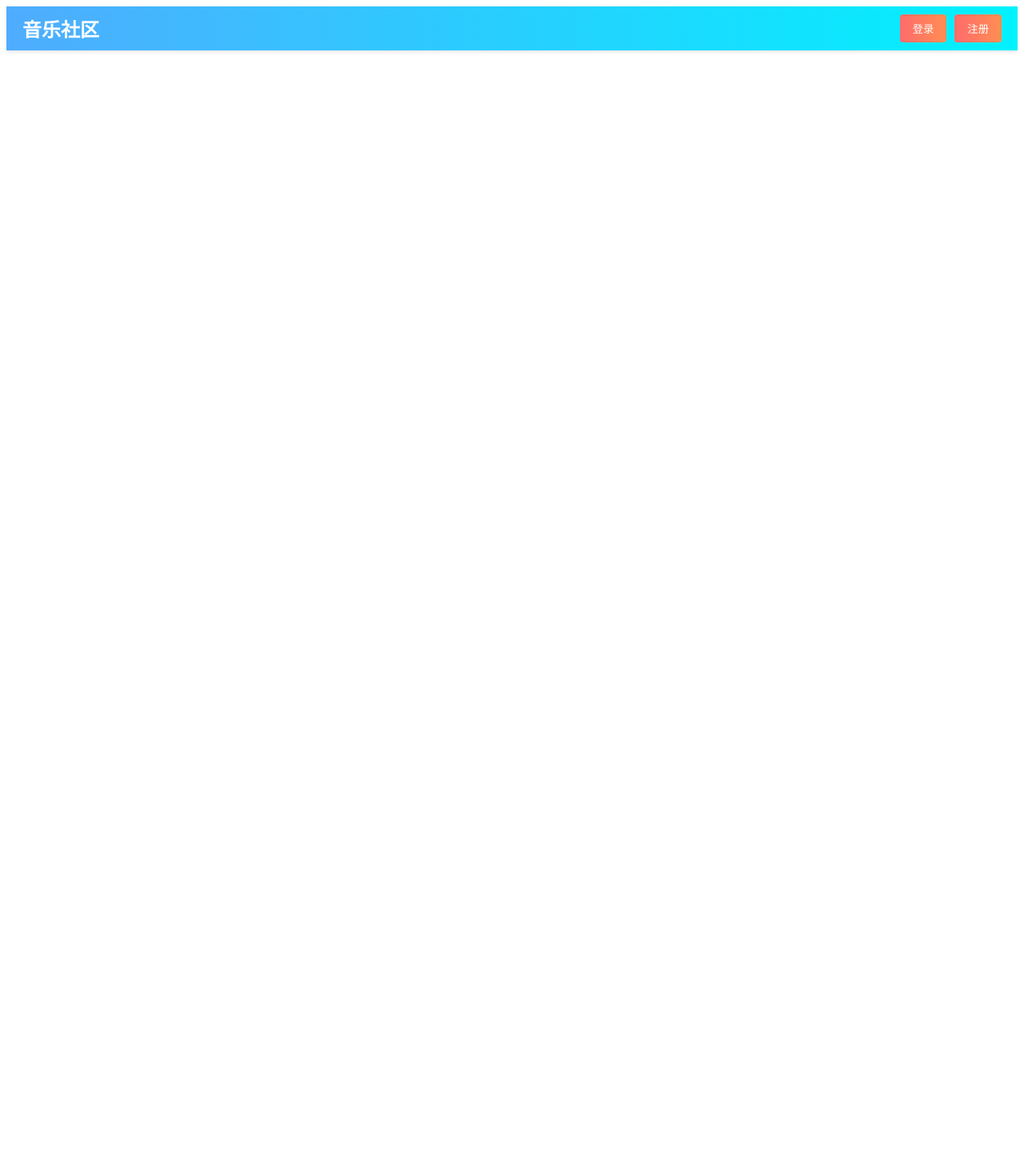
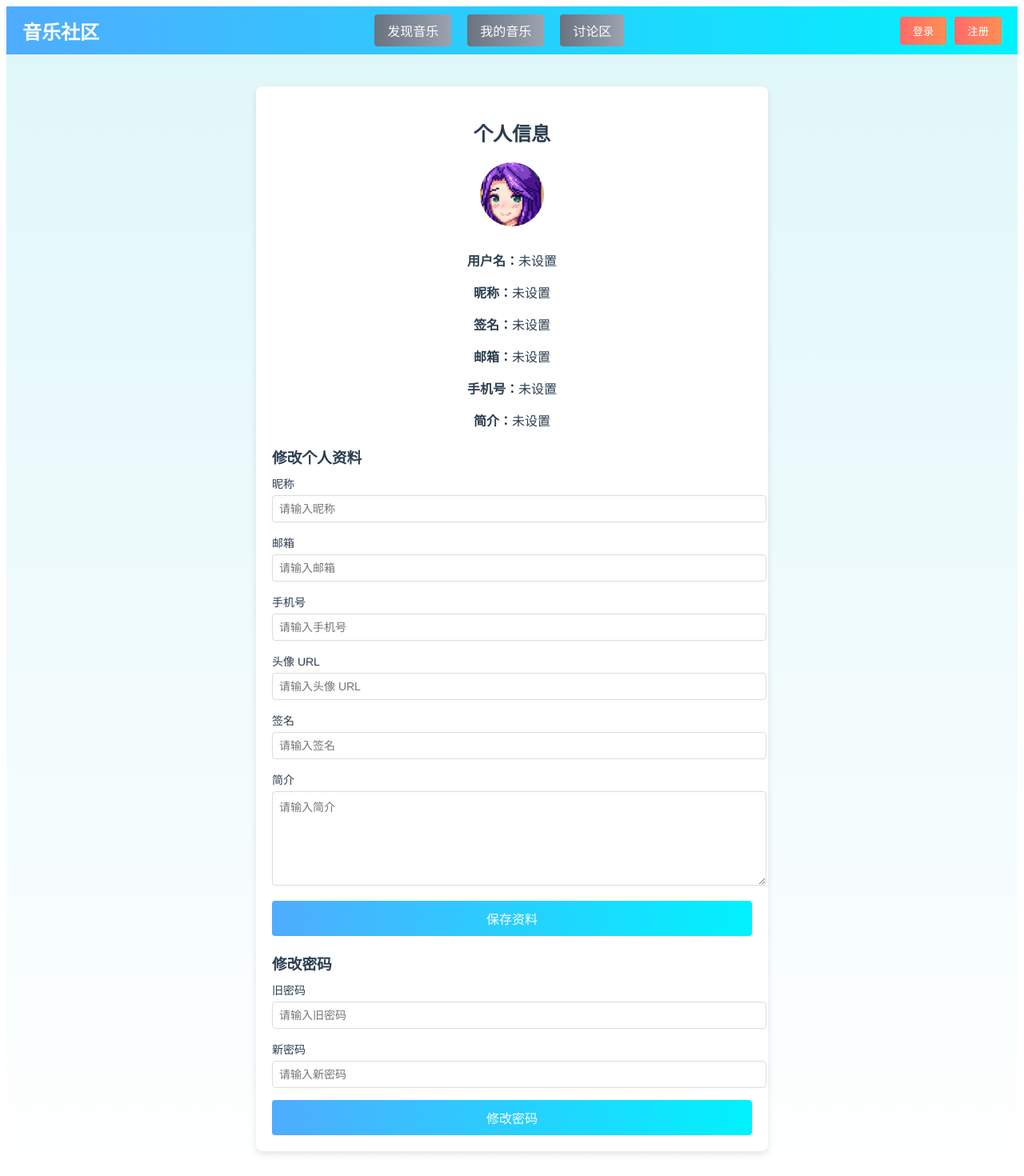
Before and after one commit to Nanami131/Shining-music, a Vue app in the folder shining-ui/: page /profile in a window 1280 px wide. Before the commit this address had no page. Shown: the top 1470 px of the page at 80% size. Before the commit the page ends 800 px from the top, so only its background shows below. Built offline with nearby package versions, Linux system fonts and the light colour scheme; no server answers.

Commit message:
更新前端，提供基本功能

```diff
--- a/shining-ui/src/components/Header.vue
+++ b/shining-ui/src/components/Header.vue
@@ -1,8 +1,19 @@
 <template>
   <div class="header">
     <div class="logo">音乐社区</div>
+    <div class="nav">
+      <span class="nav-item" @click="goToDiscover">发现音乐</span>
+      <span class="nav-item" @click="goToMyMusic">我的音乐</span>
+      <span class="nav-item" @click="goToForum">讨论区</span>
+    </div>
     <div class="actions">
       <template v-if="isLoggedIn">
+        <img
+            :src="userBase.avatarUrl || defaultAvatar"
+            class="avatar"
+            @click="goToProfile"
+            alt="用户头像"
+        />
         <span class="nickname">{{ userBase.nickName || '用户' }}</span>
         <button class="btn" @click="handleLogout">退出</button>
       </template>
@@ -16,6 +27,7 @@
 
 <script>
 import userApi from '@/api/user';
+import defaultAvatar from '@/assets/default-avatar.png'; // 默认头像
 
 export default {
   name: 'Header',
@@ -23,6 +35,7 @@ export default {
     return {
       userBase: JSON.parse(localStorage.getItem('userBase') || '{}'),
       isLoggedIn: !!localStorage.getItem('token'),
+      defaultAvatar, // 默认头像路径
     };
   },
   watch: {
@@ -31,9 +44,7 @@ export default {
     },
   },
   created() {
-    // 初始加载时检查状态
     this.updateLoginState();
-    // 监听 storage 事件
     window.addEventListener('storage', this.updateLoginState);
   },
   beforeDestroy() {
@@ -49,6 +60,18 @@ export default {
     },
     goToRegister() {
       this.$router.push('/register');
+    },
+    goToProfile() {
+      this.$router.push('/profile');
+    },
+    goToDiscover() {
+      // 占位，无效点击
+    },
+    goToMyMusic() {
+      // 占位，无效点击
+    },
+    goToForum() {
+      // 占位，无效点击
     },
     async handleLogout() {
       try {
@@ -87,10 +110,32 @@ export default {
   font-size: 24px;
   font-weight: bold;
 }
+.nav {
+  display: flex;
+  gap: 20px;
+}
+.nav-item {
+  font-size: 16px;
+  cursor: pointer;
+  padding: 8px 16px;
+  background: linear-gradient(to right, #6b7280, #9ca3af); /* 灰色渐变 */
+  border-radius: 4px;
+  transition: transform 0.2s;
+}
+.nav-item:hover {
+  transform: scale(1.05);
+}
 .actions {
   display: flex;
   gap: 10px;
   align-items: center;
+}
+.avatar {
+  width: 32px;
+  height: 32px;
+  border-radius: 50%;
+  object-fit: cover;
+  cursor: pointer;
 }
 .nickname {
   font-size: 16px;
--- a/shining-ui/src/router/index.js
+++ b/shining-ui/src/router/index.js
@@ -1,6 +1,8 @@
 import { createRouter, createWebHistory } from 'vue-router';
 import ShiningHome from '../views/ShiningHome.vue';
 import Login from '../views/Login.vue';
+import Register from '../views/Register.vue';
+import Profile from '../views/Profile.vue';
 
 const routes = [
     {
@@ -16,7 +18,12 @@ const routes = [
     {
         path: '/register',
         name: 'register',
-        component: () => import('../views/Register.vue'), // 占位，待实现
+        component: Register,
+    },
+    {
+        path: '/profile',
+        name: 'profile',
+        component: Profile,
     },
 ];
 
--- /dev/null
+++ b/shining-ui/src/views/Profile.vue
@@ -0,0 +1,209 @@
+<template>
+  <div class="profile-container">
+    <div class="profile-box">
+      <h2>个人信息</h2>
+      <div class="profile-info">
+        <img :src="userDetails.avatarUrl || defaultAvatar" class="avatar" alt="用户头像" />
+        <p><strong>用户名：</strong>{{ userDetails.username || '未设置' }}</p>
+        <p><strong>昵称：</strong>{{ userDetails.nickName || '未设置' }}</p>
+        <p><strong>签名：</strong>{{ userDetails.signature || '未设置' }}</p>
+        <p><strong>邮箱：</strong>{{ userDetails.email || '未设置' }}</p>
+        <p><strong>手机号：</strong>{{ userDetails.phone || '未设置' }}</p>
+        <p><strong>简介：</strong>{{ userDetails.profile || '未设置' }}</p>
+      </div>
+
+      <h3>修改个人资料</h3>
+      <form @submit.prevent="handleUpdateProfile">
+        <div class="form-item">
+          <label>昵称</label>
+          <input v-model="profileForm.nickName" placeholder="请输入昵称" />
+        </div>
+        <div class="form-item">
+          <label>邮箱</label>
+          <input v-model="profileForm.email" type="email" placeholder="请输入邮箱" />
+        </div>
+        <div class="form-item">
+          <label>手机号</label>
+          <input v-model="profileForm.phone" type="tel" placeholder="请输入手机号" />
+        </div>
+        <div class="form-item">
+          <label>头像 URL</label>
+          <input v-model="profileForm.avatarUrl" placeholder="请输入头像 URL" />
+        </div>
+        <div class="form-item">
+          <label>签名</label>
+          <input v-model="profileForm.signature" placeholder="请输入签名" />
+        </div>
+        <div class="form-item">
+          <label>简介</label>
+          <textarea v-model="profileForm.profile" placeholder="请输入简介"></textarea>
+        </div>
+        <button type="submit" class="submit-btn">保存资料</button>
+      </form>
+
+      <h3>修改密码</h3>
+      <form @submit.prevent="handleResetPassword">
+        <div class="form-item">
+          <label>旧密码</label>
+          <input v-model="passwordForm.oldPassword" type="password" placeholder="请输入旧密码" required />
+        </div>
+        <div class="form-item">
+          <label>新密码</label>
+          <input v-model="passwordForm.newPassword" type="password" placeholder="请输入新密码" required />
+        </div>
+        <button type="submit" class="submit-btn">修改密码</button>
+      </form>
+    </div>
+  </div>
+</template>
+
+<script>
+import userApi from '@/api/user';
+import defaultAvatar from '@/assets/default-avatar.png';
+
+export default {
+  name: 'Profile',
+  data() {
+    return {
+      userDetails: {},
+      profileForm: {
+        id: null,
+        nickName: '',
+        email: '',
+        phone: '',
+        avatarUrl: '',
+        signature: '',
+        profile: '',
+      },
+      passwordForm: {
+        id: null,
+        oldPassword: '',
+        newPassword: '',
+      },
+      defaultAvatar,
+    };
+  },
+  created() {
+    this.loadUserDetails();
+    const userBase = JSON.parse(localStorage.getItem('userBase') || '{}');
+    this.profileForm.id = userBase.id;
+    this.passwordForm.id = userBase.id;
+  },
+  methods: {
+    async loadUserDetails() {
+      try {
+        const userId = JSON.parse(localStorage.getItem('userBase') || '{}').id;
+        const response = await userApi.getUserDetailsInfo(userId);
+        if (response.data.passed) {
+          this.userDetails = response.data.data;
+          this.profileForm = { ...this.profileForm, ...response.data.data };
+        } else {
+          alert('获取用户信息失败：' + response.data.message);
+        }
+      } catch (error) {
+        alert('获取用户信息出错：' + error.message);
+      }
+    },
+    async handleUpdateProfile() {
+      try {
+        const response = await userApi.updateProfile(this.profileForm);
+        if (response.data.passed) {
+          // 更新本地 userBase
+          const userBase = JSON.parse(localStorage.getItem('userBase') || '{}');
+          userBase.nickName = this.profileForm.nickName;
+          userBase.avatarUrl = this.profileForm.avatarUrl;
+          userBase.email = this.profileForm.email;
+          localStorage.setItem('userBase', JSON.stringify(userBase));
+          alert('资料更新成功');
+          this.loadUserDetails();
+        } else {
+          alert('资料更新失败：' + response.data.message);
+        }
+      } catch (error) {
+        alert('资料更新出错：' + error.message);
+      }
+    },
+    async handleResetPassword() {
+      try {
+        const response = await userApi.resetPassword(this.passwordForm);
+        if (response.data.passed) {
+          alert('密码修改成功');
+          this.passwordForm.oldPassword = '';
+          this.passwordForm.newPassword = '';
+        } else {
+          alert('密码修改失败：' + response.data.message);
+        }
+      } catch (error) {
+        alert('密码修改出错：' + error.message);
+      }
+    },
+  },
+};
+</script>
+
+<style scoped>
+.profile-container {
+  display: flex;
+  justify-content: center;
+  padding: 40px 20px;
+  background: linear-gradient(to bottom, #e0f7fa, #ffffff);
+}
+.profile-box {
+  background: white;
+  padding: 20px;
+  border-radius: 8px;
+  box-shadow: 0 4px 8px rgba(0, 0, 0, 0.1);
+  width: 100%;
+  max-width: 600px;
+}
+h2 {
+  text-align: center;
+  margin-bottom: 20px;
+}
+h3 {
+  margin: 20px 0 10px;
+}
+.profile-info {
+  text-align: center;
+  margin-bottom: 20px;
+}
+.avatar {
+  width: 80px;
+  height: 80px;
+  border-radius: 50%;
+  object-fit: cover;
+  margin-bottom: 10px;
+}
+.form-item {
+  margin-bottom: 15px;
+}
+label {
+  display: block;
+  margin-bottom: 5px;
+  font-size: 14px;
+}
+input, textarea {
+  width: 100%;
+  padding: 8px;
+  border: 1px solid #ddd;
+  border-radius: 4px;
+  font-size: 14px;
+}
+textarea {
+  height: 100px;
+  resize: vertical;
+}
+.submit-btn {
+  width: 100%;
+  padding: 10px;
+  border: none;
+  border-radius: 4px;
+  background: linear-gradient(to right, #4facfe, #00f2fe);
+  color: white;
+  font-size: 16px;
+  cursor: pointer;
+}
+.submit-btn:hover {
+  opacity: 0.9;
+}
+</style>
```
Also changed, not shown: shining-ui/src/assets/default-avatar.png (added), 1 other file (tests, documents, lock files or other folders).
